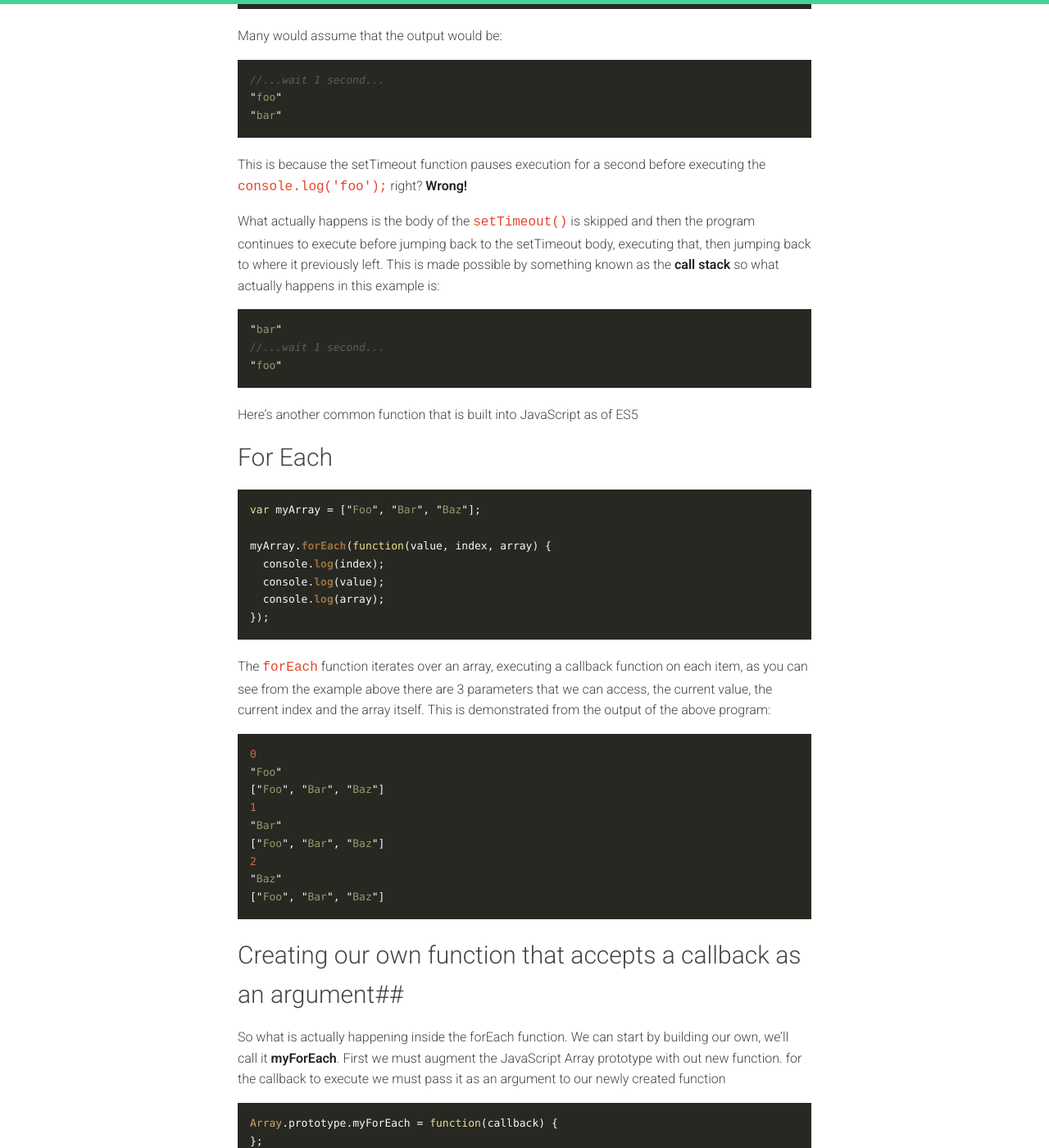
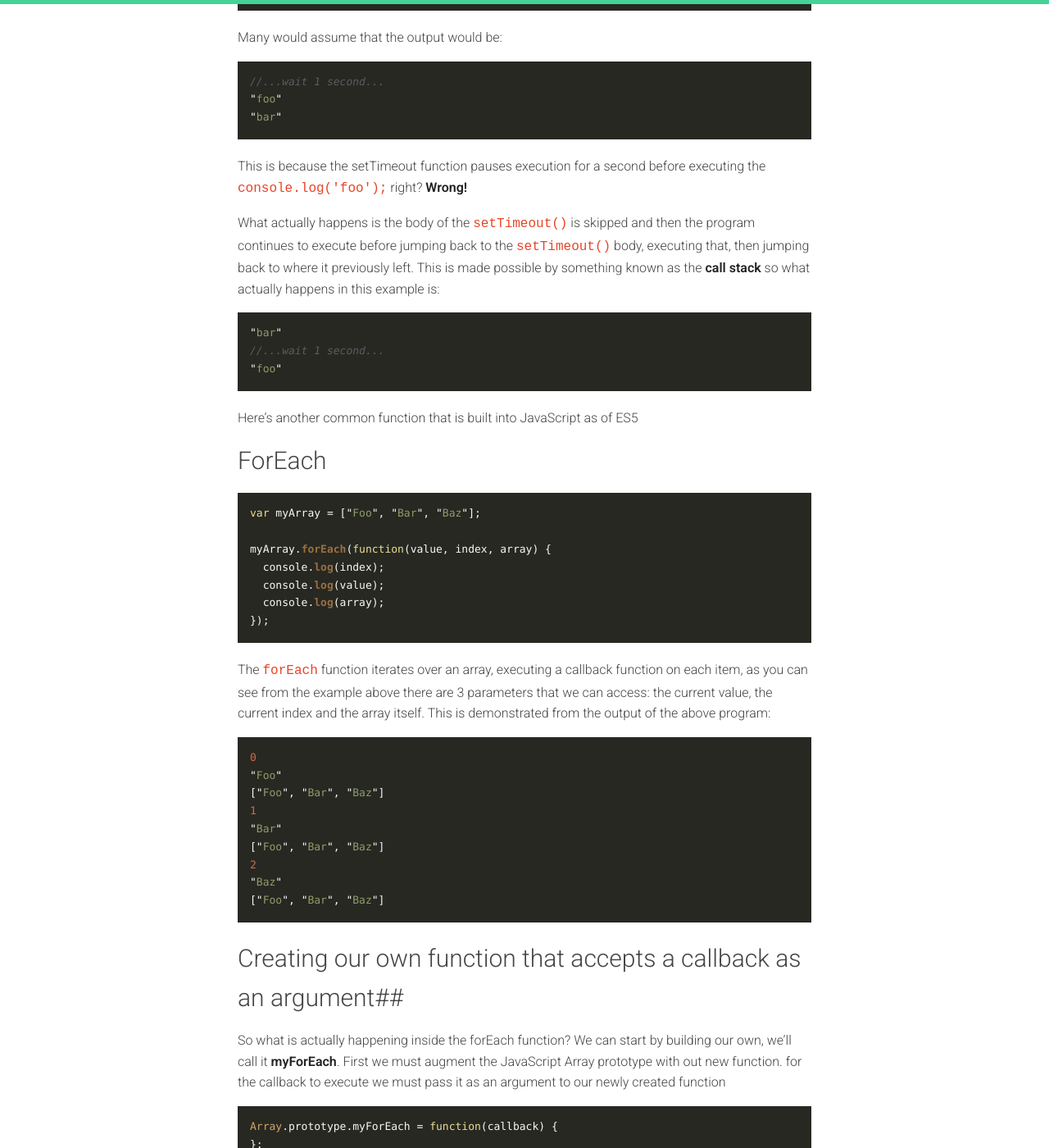
Before and after one commit to rbrtsmith/rbrtsmith.github.io, a Jekyll site: the page built from _posts/2015-05-08-JavaScript-Callbacks.md, in a window 1280 px wide and 1400 px high, scrolled down 690 px. Shown: the whole window at 82% size. Built offline with Jekyll 4.4.1, drawn with Linux system fonts in a browser that asks for light colours; comment, search, counter and statistics services are not loaded; some of the changed text lies outside the part shown.

Commit message:
Update 2015-05-08-JavaScript-Callbacks.md

```diff
--- a/_posts/2015-05-08-JavaScript-Callbacks.md
+++ b/_posts/2015-05-08-JavaScript-Callbacks.md
@@ -36,7 +36,7 @@ Many would assume that the output would be:
 This is because the setTimeout function pauses execution for a second before executing the `console.log('foo');`
 right?  **Wrong!**
 
-What actually happens is the body of the `setTimeout()` is skipped and then the program continues to execute before jumping back to the setTimeout body, executing that, then jumping back to where it previously left.  This is made possible by something known as the **call stack**
+What actually happens is the body of the `setTimeout()` is skipped and then the program continues to execute before jumping back to the `setTimeout()` body, executing that, then jumping back to where it previously left.  This is made possible by something known as the **call stack**
 so what actually happens in this example is:
 
 {% highlight javascript %}
@@ -48,7 +48,7 @@ so what actually happens in this example is:
 Here's another common function that is built into JavaScript as of ES5
 
 
-##For Each
+##ForEach
 
 {% highlight javascript %}
 
@@ -63,7 +63,7 @@ myArray.forEach(function(value, index, array) {
 {% endhighlight %}
 
 The `forEach` function iterates over an array, executing a callback function on each item, as you can see from
-the example above there are 3 parameters that we can access, the current value, the current index and the array itself.  This is demonstrated from the output of the above program:
+the example above there are 3 parameters that we can access: the current value, the current index and the array itself.  This is demonstrated from the output of the above program:
 
 {% highlight javascript %}
 0
@@ -80,7 +80,7 @@ the example above there are 3 parameters that we can access, the current value,
 
 ##Creating our own function that accepts a callback as an argument##
 
-So what is actually happening inside the forEach function.  We can start by building our own,
+So what is actually happening inside the forEach function?  We can start by building our own,
 we'll call it **myForEach**.
 First we must augment the JavaScript Array prototype with out new function.  for the callback to execute we must pass it as an argument to our newly created function
 
```
Also changed, not shown: other parts of _posts/2015-05-08-JavaScript-Callbacks.md (+1 -1 lines).
